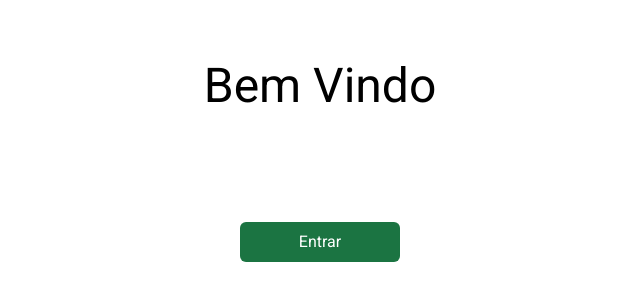
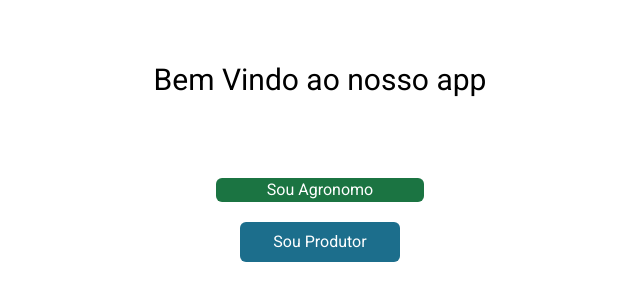
Before and after one commit to Fellyipe/hackaton_show_rural_digital_2025, a React (Vite) app in the folder frontend/: page / in a window 1280 px wide. Shown: the part 238-538 px from the top of the page, without its empty margins (320-960 px from the left). Built offline with nearby package versions, Linux system fonts and the light colour scheme.

Commit message:
atualizar mensagem de boas-vindas e adicionar botões para agrônomos e produtores

```diff
--- a/frontend/src/paginas/App.jsx
+++ b/frontend/src/paginas/App.jsx
@@ -7,13 +7,21 @@ function App() {
     return (
       <div className="w-full flex flex-col h-screen items-center justify-center">
         <div className="flex flex-col items-center justify-between h-1/4">
-          <h1 className="text-5xl">Bem Vindo</h1>
-          <button
-            onClick={() => navigate("/analisePotassio")}
-            className="bg-primary w-40 h-10 rounded-md text-white"
-          >
-            Entrar
-          </button>
+          <h1 className="text-3xl">Bem Vindo ao nosso app</h1>
+          <div className='flex flex-col items-center gap-5'>
+            <button
+              onClick={() => navigate("/analisePotassio")}
+              className="bg-primary w-52 h- rounded-md text-white"
+            >
+              Sou Agronomo
+            </button>
+            <button
+              onClick={() => navigate("/analisePotassio")}
+              className="bg-secondary w-40 h-10 rounded-md text-white"
+            >
+              Sou Produtor
+            </button>
+          </div>
         </div>
       </div>
     );
```
